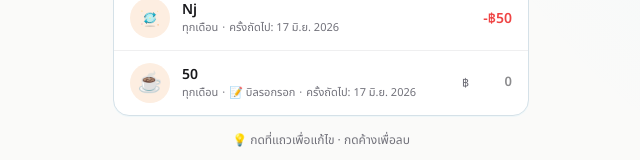
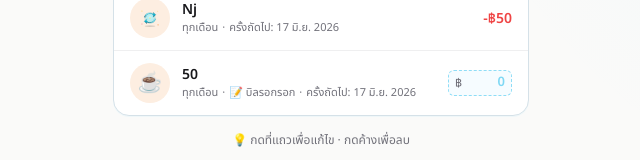
Before and after one commit to Chinnakrit05/jaitang, a Next.js app in the folder app/: page /recurring-preview in a window 1280 px wide. Shown: the part 225-385 px from the top of the page, without its empty margins (319-959 px from the left). Built offline with nearby package versions, Linux system fonts and the light colour scheme; no server answers.

Commit message:
InlineAmount: dashed-pill affordance when there's no saved value

```diff
--- a/app/src/app/(app)/reports/inline-amount.tsx
+++ b/app/src/app/(app)/reports/inline-amount.tsx
@@ -61,11 +61,17 @@ export function InlineAmount({
   // Format currency prefix — keep it tiny so the input stays close to
   // the number for tap-targeting on mobile.
   const symbol = currency === "THB" ? "฿" : currency;
+  // When the field has no committed value yet, surface a dashed pill
+  // so the user can tell at a glance that the row is awaiting input.
+  // Once they commit a number, fall back to the seamless text look.
+  const emptyState = savedValue === null;
 
   return (
     <span
       className={cn(
-        "inline-flex items-center justify-end gap-0.5 tabular-nums",
+        "inline-flex items-center justify-end gap-0.5 tabular-nums transition",
+        emptyState &&
+          "border border-dashed border-(--accent)/60 rounded-md px-1.5 py-0.5 bg-(--accent)/5",
         pending && "opacity-60"
       )}
       title={error ?? undefined}
@@ -91,7 +97,8 @@ export function InlineAmount({
         size={Math.max(3, value.length)}
         className={cn(
           "bg-transparent text-right font-semibold tabular-nums text-[13px] focus:outline-none focus:bg-(--card) focus:px-1 focus:rounded transition",
-          error ? "text-(--expense)" : "text-(--foreground)"
+          error ? "text-(--expense)" : "text-(--foreground)",
+          emptyState && "placeholder:text-(--accent)/70"
         )}
       />
     </span>
--- a/app/src/app/recurring-preview/page.tsx
+++ b/app/src/app/recurring-preview/page.tsx
@@ -136,14 +136,14 @@ export default function RecurringPreviewPage() {
                   </p>
                 </div>
                 {r.amount === null ? (
-                  <span className="inline-flex items-center justify-end gap-0.5 tabular-nums">
+                  <span className="inline-flex items-center justify-end gap-0.5 tabular-nums border border-dashed border-(--accent)/60 rounded-md px-1.5 py-0.5 bg-(--accent)/5">
                     <span className="text-(--muted) text-xs">฿</span>
                     <input
                       type="text"
                       inputMode="decimal"
                       placeholder="0"
                       size={4}
-                      className="bg-transparent text-right font-semibold tabular-nums text-[13px] focus:outline-none focus:bg-(--card) focus:px-1 focus:rounded transition"
+                      className="bg-transparent text-right font-semibold tabular-nums text-[13px] placeholder:text-(--accent)/70 focus:outline-none focus:bg-(--card) focus:px-1 focus:rounded transition"
                     />
                   </span>
                 ) : (
```
